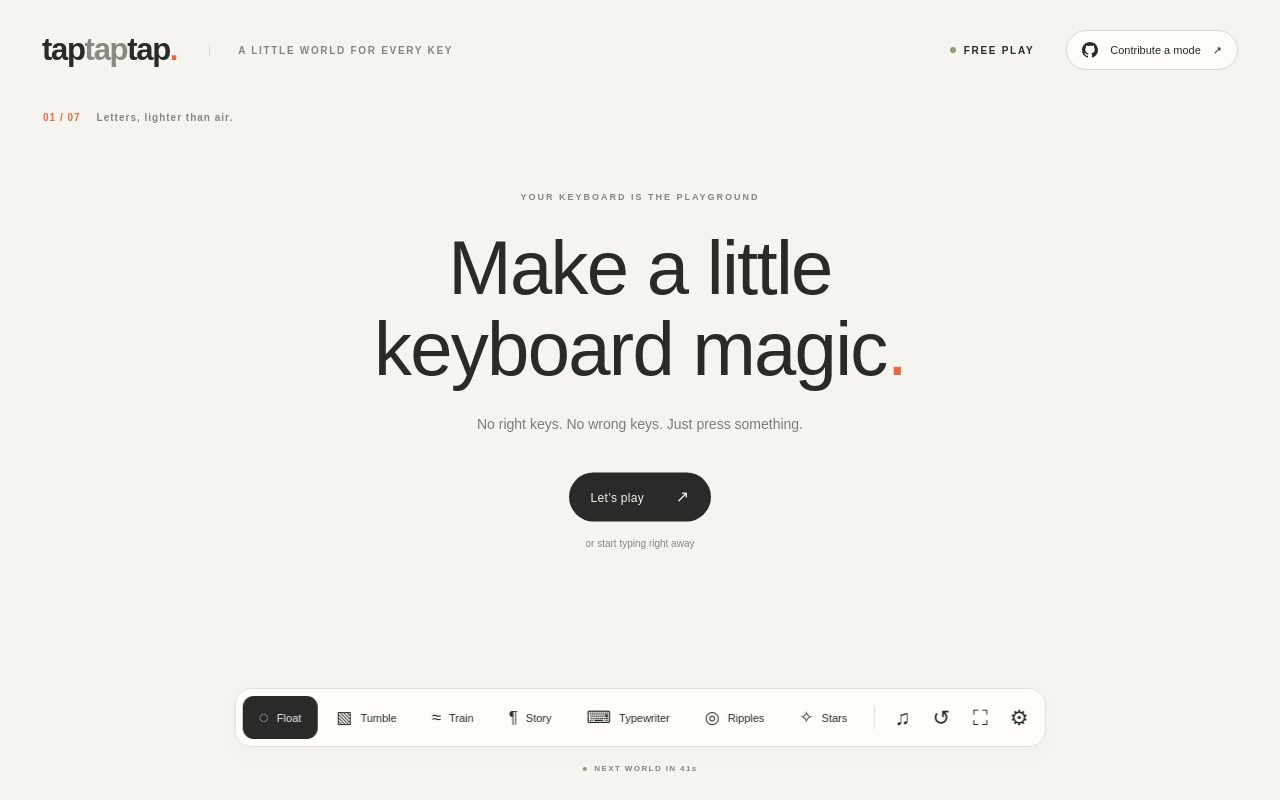
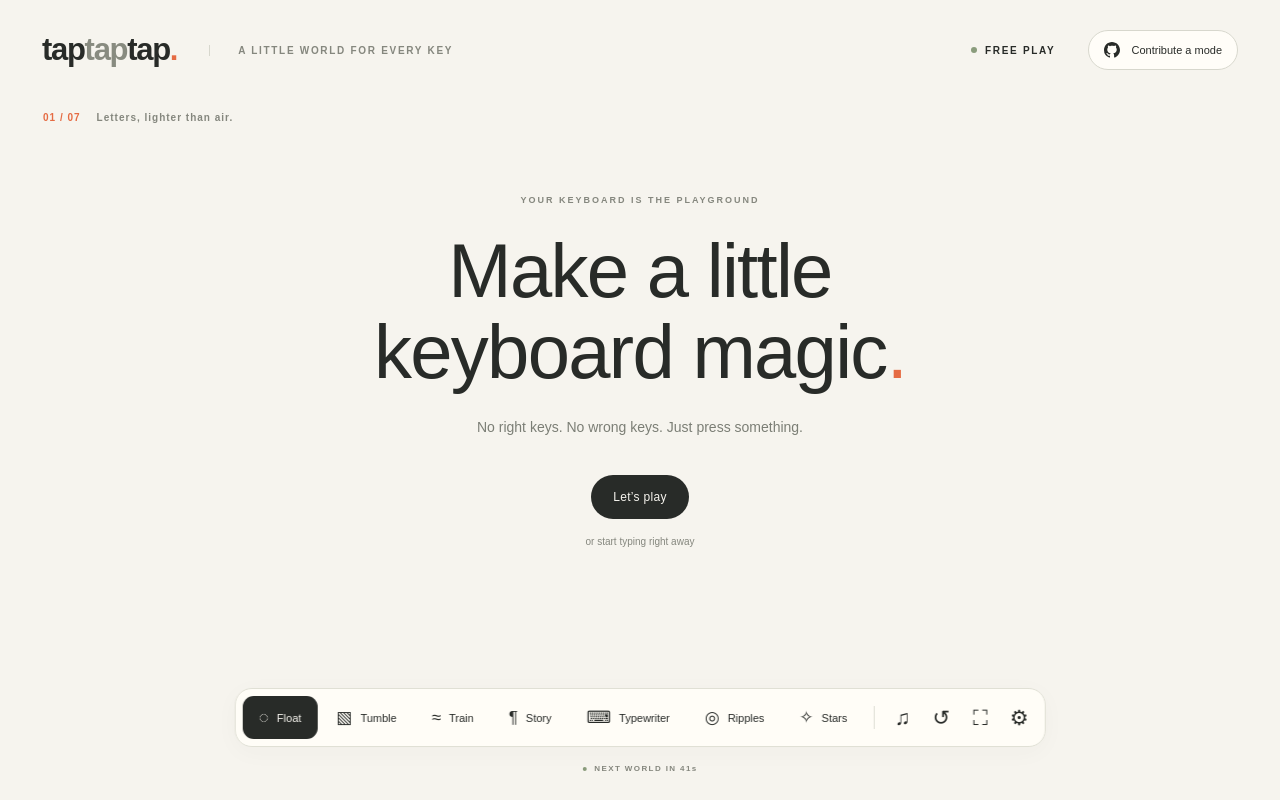
Before and after one commit to quietcricket/taptaptap, a website built with Vite: page index.html in a window 1280 px wide. Built offline with nearby package versions, Linux system fonts and the light colour scheme.

Commit message:
Remove arrows from play and contribution buttons

```diff
--- a/index.html
+++ b/index.html
@@ -42,8 +42,7 @@
             d="M6.766 11.328c-2.063-.25-3.516-1.734-3.516-3.656 0-.781.281-1.625.75-2.188-.203-.515-.172-1.609.063-2.062.625-.078 1.468.25 1.968.703.594-.187 1.219-.281 1.985-.281.765 0 1.39.094 1.953.265.484-.437 1.344-.765 1.969-.687.218.422.25 1.515.046 2.047.5.593.766 1.39.766 2.203 0 1.922-1.453 3.375-3.547 3.64.531.344.89 1.094.89 1.954v1.625c0 .468.391.734.86.547C13.781 14.359 16 11.53 16 8.03 16 3.61 12.406 0 7.984 0 3.563 0 0 3.61 0 8.031a7.88 7.88 0 0 0 5.172 7.422c.422.156.828-.125.828-.547v-1.25c-.219.094-.5.156-.75.156-1.031 0-1.64-.562-2.078-1.609-.172-.422-.36-.672-.719-.719-.187-.015-.25-.093-.25-.187 0-.188.313-.328.625-.328.453 0 .844.281 1.25.86.313.452.64.655 1.031.655s.641-.14 1-.5c.266-.265.47-.5.657-.656"
           />
         </svg>
-        Contribute a mode
-        <span class="contribute-arrow" aria-hidden="true">↗</span></a
+        Contribute a mode</a
       >
     </header>
     <div class="mode-caption" aria-hidden="true">
@@ -54,9 +53,7 @@
       <span class="eyebrow">YOUR KEYBOARD IS THE PLAYGROUND</span>
       <h1>Make a little<br />keyboard magic<span>.</span></h1>
       <p>No right keys. No wrong keys. Just press something.</p>
-      <button id="start" class="start-button">
-        Let’s play <span aria-hidden="true">↗</span>
-      </button>
+      <button id="start" class="start-button">Let’s play</button>
       <span class="start-note">or start typing right away</span>
     </section>
     <div class="play-hint" id="play-hint" hidden>
--- a/src/style.css
+++ b/src/style.css
@@ -188,10 +188,6 @@ button:disabled {
   margin-top: 23px;
   font-size: 12px;
   letter-spacing: 0.3px;
-}
-.start-button span {
-  margin-left: 28px;
-  font-size: 16px;
 }
 .start-button:hover {
   background: #41463d;
@@ -481,9 +477,6 @@ body.ui-idle #playground {
   }
 }
 @media (max-width: 480px) {
-  .contribute-arrow {
-    display: none;
-  }
   .live-label {
     display: none;
   }
```
